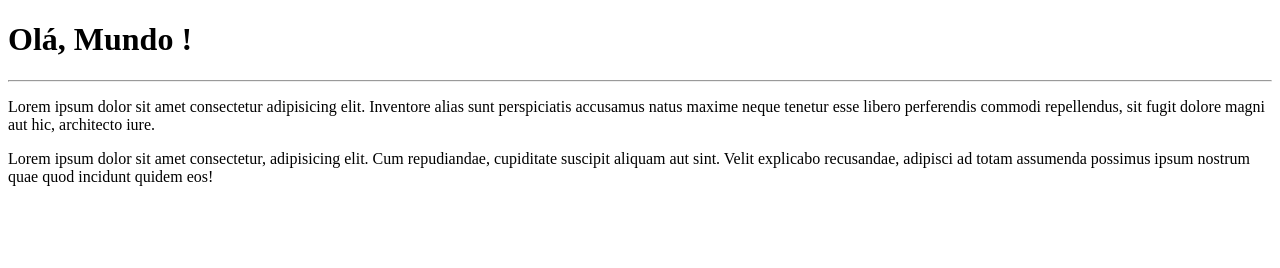
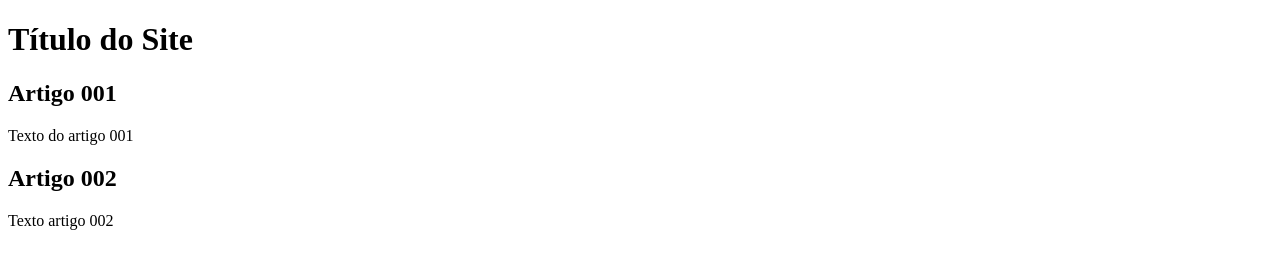
Before and after one commit to ThalysonRocha/Ola-Mundo, a plain HTML site: page site-exemplo/index.html in a window 1280 px wide. Drawn offline with Linux system fonts and the light colour scheme.

Commit message:
add index

```diff
--- a/site-exemplo/index.html
+++ b/site-exemplo/index.html
@@ -4,12 +4,21 @@
     <meta charset="UTF-8">
     <meta http-equiv="X-UA-Compatible" content="IE=edge">
     <meta name="viewport" content="width=device-width, initial-scale=1.0">
-    <title>Primeiro site em repositorio</title>
+    <title>Título do Site</title>
 </head>
 <body>
-    <h1>Olá, Mundo !</h1>
-    <hr>
-    <p>Lorem ipsum dolor sit amet consectetur adipisicing elit. Inventore alias sunt perspiciatis accusamus natus maxime neque tenetur esse libero perferendis commodi repellendus, sit fugit dolore magni aut hic, architecto iure.</p>
-    <p>Lorem ipsum dolor sit amet consectetur, adipisicing elit. Cum repudiandae, cupiditate suscipit aliquam aut sint. Velit explicabo recusandae, adipisci ad totam assumenda possimus ipsum nostrum quae quod incidunt quidem eos!</p>
+    <main>
+        <header>
+            <h1>Título do Site</h1>
+        </header>
+        <article>
+            <h2>Artigo 001</h2>
+            <p>Texto do artigo 001</p>
+        </article>
+        <article>
+            <h2>Artigo 002</h2>
+            <p>Texto artigo 002</p>
+        </article>
+    </main>
 </body>
 </html>
```
